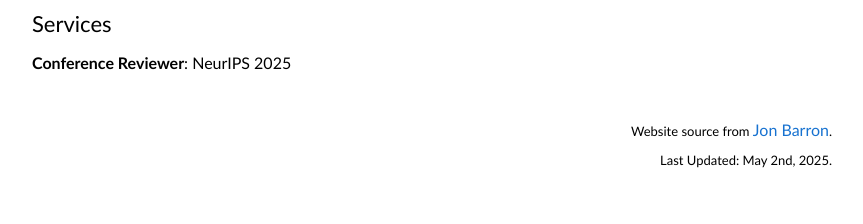
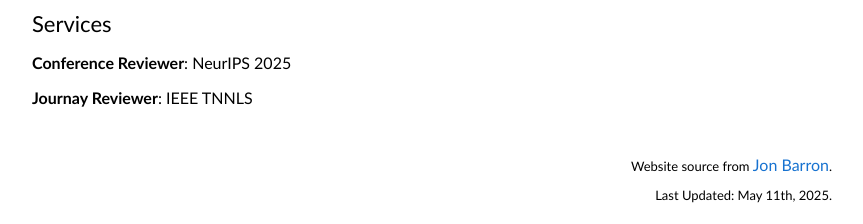
Before and after one commit to rookiehb/rookiehb.github.io, a plain HTML site: page index.html in a window 1280 px wide. Shown: the part 1312-1536 px from the top of the page, without its empty margins (208-1071 px from the left). Before the commit the page ends 1501 px from the top, so only its background shows below. Drawn offline with Linux system fonts and the light colour scheme.

Commit message:
Update index.html

```diff
--- a/index.html
+++ b/index.html
@@ -279,6 +279,9 @@
                 <p>
                   <b>Conference Reviewer</b>: NeurIPS 2025
                 </p>
+                <p>
+                  <b>Journay Reviewer</b>: IEEE TNNLS
+                </p>
 
               </td>
             </tr>
@@ -292,7 +295,7 @@
                 Website source from <a href="https://github.com/jonbarron/jonbarron_website">Jon Barron</a>.
               </p>
               <p style="text-align:right;font-size:small;">
-              Last Updated: May 2nd, 2025.
+              Last Updated: May 11th, 2025.
               </p>
             </td>
           </tr>
```
